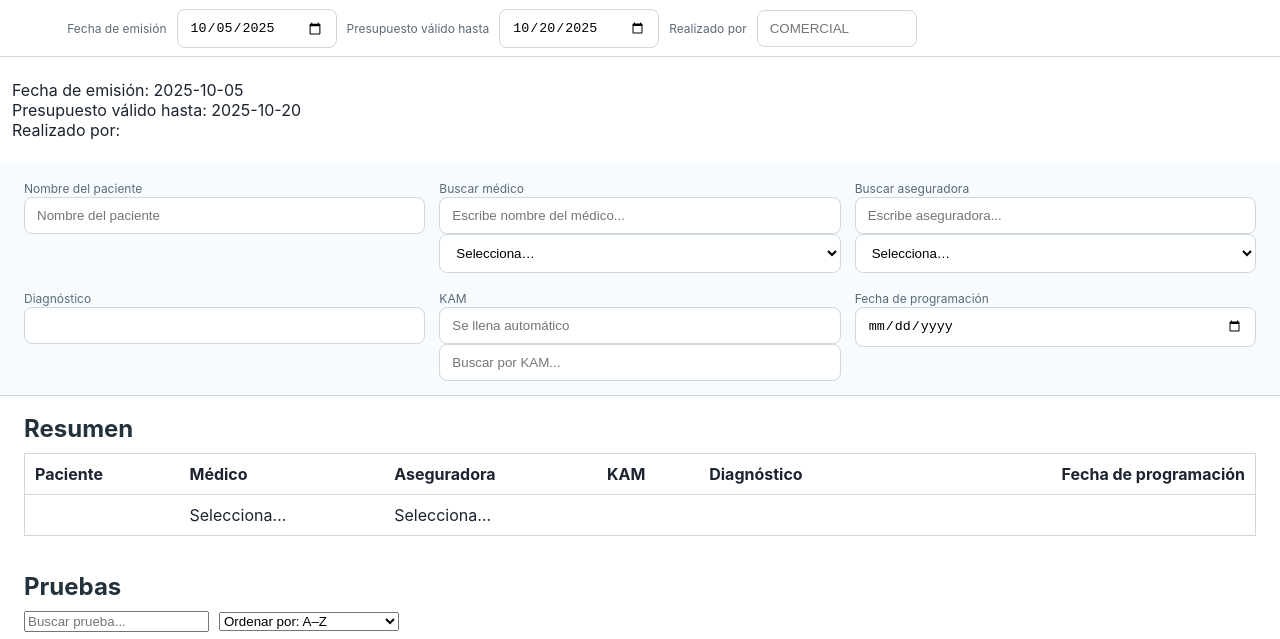
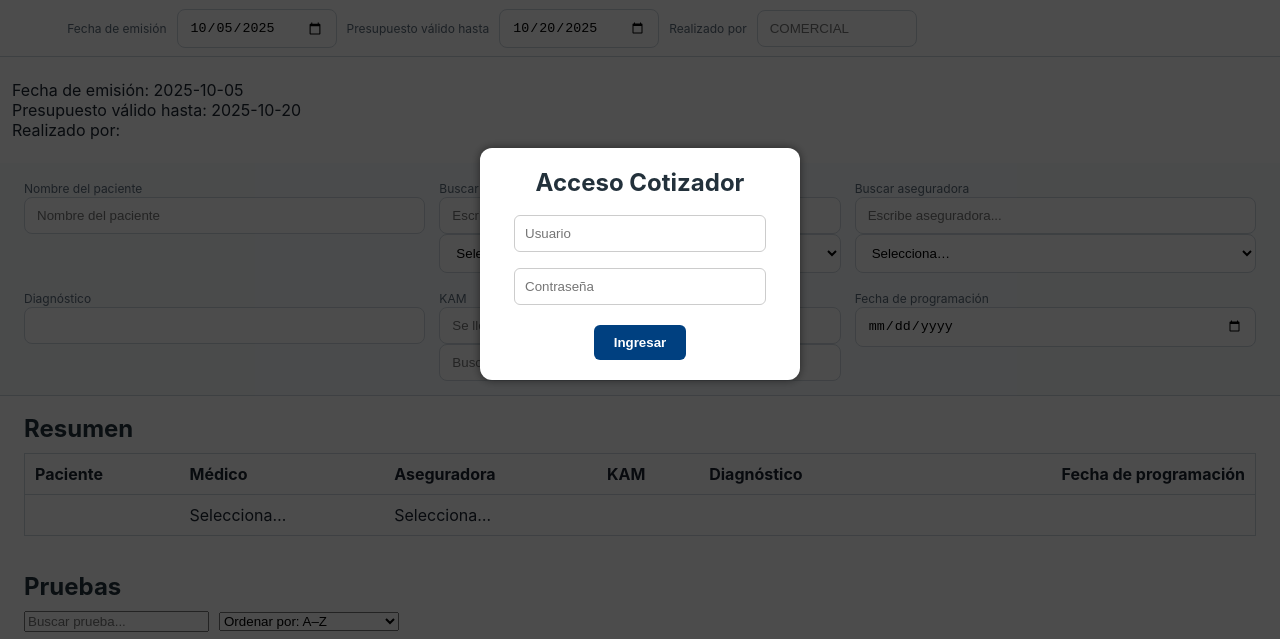
Before and after one commit to SoporteTI-desing/Cotizador-Nomad, a plain HTML site: page index.html in a window 1280 px wide. Shown: the part 136-775 px from the top of the page. Drawn offline with nearby package versions, Linux system fonts and the light colour scheme.

Commit message:
Add files via upload

```diff
--- a/app.js
+++ b/app.js
@@ -181,8 +181,6 @@ function setupPDF(){
         // Asegurar que el bloque de fechas para PDF esté visible
         const f = doc.querySelector('.fechas-pdf');
         if (f) f.style.display = 'block';
-        const codigo = doc.querySelector('#codigoDocumento');
-        if (codigo) codigo.style.display = 'block';
       }
     });
     const img = canvas.toDataURL('image/png');
@@ -284,3 +282,31 @@ function updateFechasPDF() {
   }
 });
 document.addEventListener("DOMContentLoaded", updateFechasPDF);
+
+
+
+// === Login flotante ===
+function doLogin() {
+  const user = document.getElementById("loginUser").value;
+  const pass = document.getElementById("loginPass").value;
+
+  // Lista de usuarios válidos
+  const users = {
+    "admin": "1234",
+    "sanare": "5678",
+    "ventas": "abcd",
+    "kam1": "kam123",
+    "kam2": "kam456"
+  };
+
+  if (users[user] && users[user] === pass) {
+    document.getElementById("loginOverlay").style.display = "none";
+  } else {
+    document.getElementById("loginError").style.display = "block";
+  }
+}
+
+// Revisar sesión al cargar
+document.addEventListener("DOMContentLoaded", () => {
+  const overlay = document.getElementById("loginOverlay"); if (overlay) overlay.style.display = "flex";
+});
--- a/index.html
+++ b/index.html
@@ -51,22 +51,53 @@
 
 
   <style>
-  .codigo-doc {
-    text-align: right;
-    font-weight: bold;
-    color: #002b5c;
-    margin-top: 20px;
+  .overlay {
+    position: fixed;
+    top:0; left:0; right:0; bottom:0;
+    background: rgba(0,0,0,0.7);
+    display:flex;
+    align-items:center;
+    justify-content:center;
+    z-index:9999;
   }
-  @media print {
-    .codigo-doc {
-      display: block !important;
-      page-break-inside: avoid;
-    }
+  .login-box {
+    background:#fff;
+    padding:20px;
+    border-radius:12px;
+    width:320px;
+    text-align:center;
+    box-shadow:0 0 10px rgba(0,0,0,0.5);
+  }
+  .login-box input {
+    width:90%;
+    padding:10px;
+    margin:8px 0;
+    border:1px solid #ccc;
+    border-radius:6px;
+  }
+  .login-box button {
+    margin-top:12px;
+    padding:10px 20px;
+    background:#004080;
+    color:white;
+    border:none;
+    border-radius:6px;
+    cursor:pointer;
   }
   </style>
 
 </head>
 <body>
+<div id="loginOverlay" class="overlay">
+  <div class="login-box">
+    <h2>Acceso Cotizador</h2>
+    <input type="text" id="loginUser" placeholder="Usuario">
+    <input type="password" id="loginPass" placeholder="Contraseña">
+    <button onclick="doLogin()">Ingresar</button>
+    <p id="loginError" style="color:red;display:none;">Credenciales incorrectas</p>
+  </div>
+</div>
+
   <main id="cotizador">
     <header class="header">
       <div class="logo-wrap">
@@ -205,20 +236,9 @@
       </section>
       <button id="btnPDF">Descargar PDF</button>
     </section>
-
-
-
-
-<div id="codigoDocumento" class="codigo-doc">
-  NOG-KAM-FOR-01
-</div>
-
-</main>
+  </main>
 
   <script src="app.js"></script>
-
-
-
-
+<div class="footer-code">NOG-KAM-FOR-01</div>
 </body>
 </html>
```
